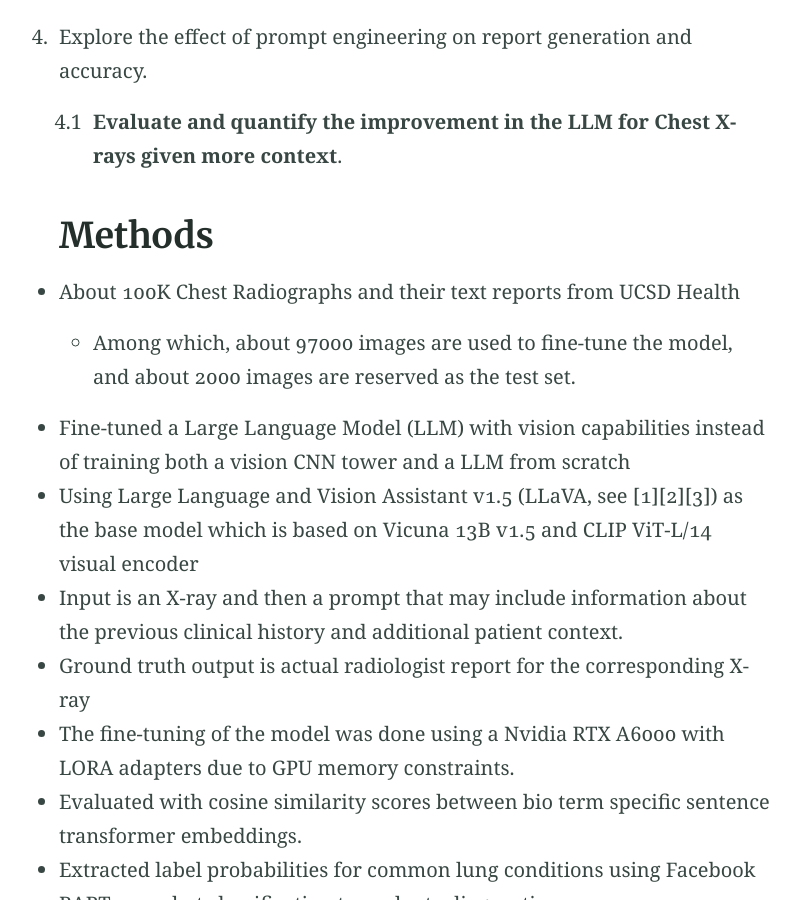
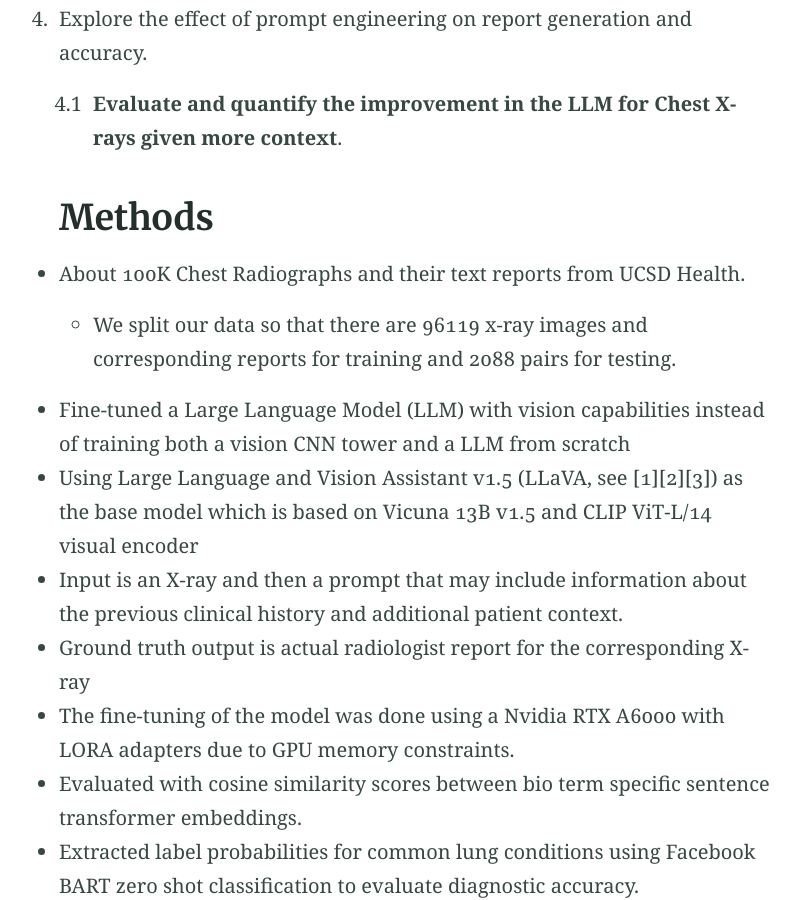
Before and after one commit to Lord-of-Bugs/LLaVA-XRay-Vision, a Jekyll site: the page built from index.md, in a window 1280 px wide and 900 px high, scrolled down 2053 px. Shown: the whole window, without its empty margins (224-1024 px from the left). Built offline with Jekyll 4.4.1, drawn with Linux system fonts in a browser that asks for light colours; some of the changed text lies outside the part shown.

Commit message:
update logo

```diff
--- a/_config.yml
+++ b/_config.yml
@@ -105,14 +105,14 @@ css_inline: true # Will insert all styles into a single <style> block in the <he
 
 # 8. Site favicons & manifest icons
 favicons: # Favicons are also used in the manifest file. Syntax is 'size: path'
-  16: '/assets/logos/logo@16px.png'
-  32: '/assets/logos/logo@32px.png'
-  96: '/assets/logos/logo@96px.png'
-  120: '/assets/logos/logo@120px.png'
-  144: '/assets/logos/logo@144px.png'
-  180: '/assets/logos/logo@180px.png'
-  512: '/assets/logos/logo@512px.png'
-  1024: '/assets/logos/logo@1024px.png'
+  # 16: '/assets/logos/logo@16px.png'
+  # 32: '/assets/logos/logo@32px.png'
+  # 96: '/assets/logos/logo@96px.png'
+  # 120: '/assets/logos/logo@120px.png'
+  # 144: '/assets/logos/logo@144px.png'
+  # 180: '/assets/logos/logo@180px.png'
+  # 512: '/assets/logos/logo@512px.png'
+  # 1024: '/assets/logos/logo@1024px.png'
 
 # 9. Site navigation
 navigation_header:
--- a/assets/styles.scss
+++ b/assets/styles.scss
@@ -3,14 +3,14 @@
 // styles: true
 // ---
 
-thead tr,
-tr:nth-of-type(2) {
-  background: #f4f4f4;
-}
+// thead tr,
+// tr:nth-of-type(2) {
+//   background: #f4f4f4;
+// }
 
-td {
-  border: 1px solid #f4f4f4;
-}
+// td {
+//   border: 1px solid #f4f4f4;
+// }
 
 // .article.article--page.content.typeset {
 //     width: 100%;
--- a/index.md
+++ b/index.md
@@ -33,8 +33,8 @@ Deep learning models like convolutional neurla networks (CNNs) have demonstrated
 
 ## Methods
 
-- About 100K Chest Radiographs and their text reports from UCSD Health
-  - Among which, about 97000 images are used to fine-tune the model, and about 2000 images are reserved as the test set.
+- About 100K Chest Radiographs and their text reports from UCSD Health.
+  - We split our data so that there are 96119 x-ray images and corresponding reports for training and 2088 pairs for testing.
 - Fine-tuned a Large Language Model (LLM) with vision capabilities instead of training both a vision CNN tower and a LLM from scratch
 - Using Large Language and Vision Assistant v1.5 (LLaVA, see [1][2][3]) as the base model which is based on Vicuna 13B v1.5 and CLIP ViT-L/14 visual encoder
 - Input is an X-ray and then a prompt that may include information about the previous clinical history and additional patient context.
@@ -48,6 +48,8 @@ Deep learning models like convolutional neurla networks (CNNs) have demonstrated
 In this section, we will present the insights obtained from analyzing the radiograph reports and training and testing different tricks to LLaVA model. We will focus our presentation more on the latter.
 
 ### Expert Radiologists
+
+As presented above, we identified 10 most prominent radiologist readers from our X-rays and reports dataset. They are in combine responsible for 86% of the readings in both the training and testing set.
 
 ### Similarity Between Generated Reports and Expert Ground Truths
 
```
Also changed, not shown: _people/raymond.md (+1 -1 lines), assets/images/raymond.jpg (added), assets/images/raymond.png (deleted), assets/logos/logo.svg, 9 other files.
